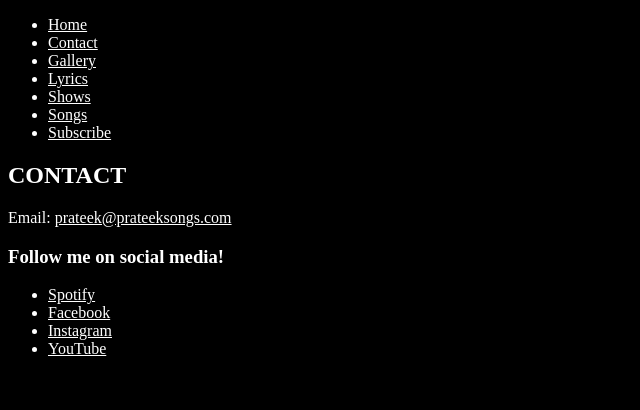
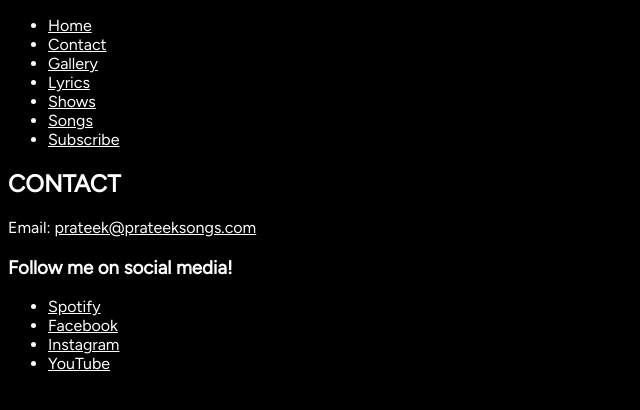
Before and after one commit to TheRealPrateek/musician_site, a plain HTML site: page contact.html in a window 1280 px wide. Shown: the whole page, without its empty margins (0-640 px from the left). Drawn offline with Linux system fonts and the light colour scheme.

Commit message:
added google fonts

```diff
--- a/contact.html
+++ b/contact.html
@@ -6,6 +6,9 @@
     <title>Prateek: the official site for Prateek's music and shows</title>
     <link rel="stylesheet" href="/public/css/styles.css">
     <script defer src="/public/js/scripts.js"></script>
+    <link rel="preconnect" href="https://fonts.googleapis.com">
+    <link rel="preconnect" href="https://fonts.gstatic.com" crossorigin>
+    <link href="https://fonts.googleapis.com/css2?family=Figtree&display=swap" rel="stylesheet">
 </head>
 <body>
     <nav class="nav_bar">
--- a/public/css/styles.css
+++ b/public/css/styles.css
@@ -1,6 +1,7 @@
 * {
     background-color: black;
     color: white;
+    font-family: 'Figtree', sans-serif;
 }
 
 .prateek_logo {
```
Also changed, not shown: gallery.html (+3 -0 lines), index.html (+3 -0 lines), lyrics.html (+3 -0 lines), shows.html (+3 -0 lines), songs.html (+3 -0 lines), subscribe.html (+3 -0 lines).
